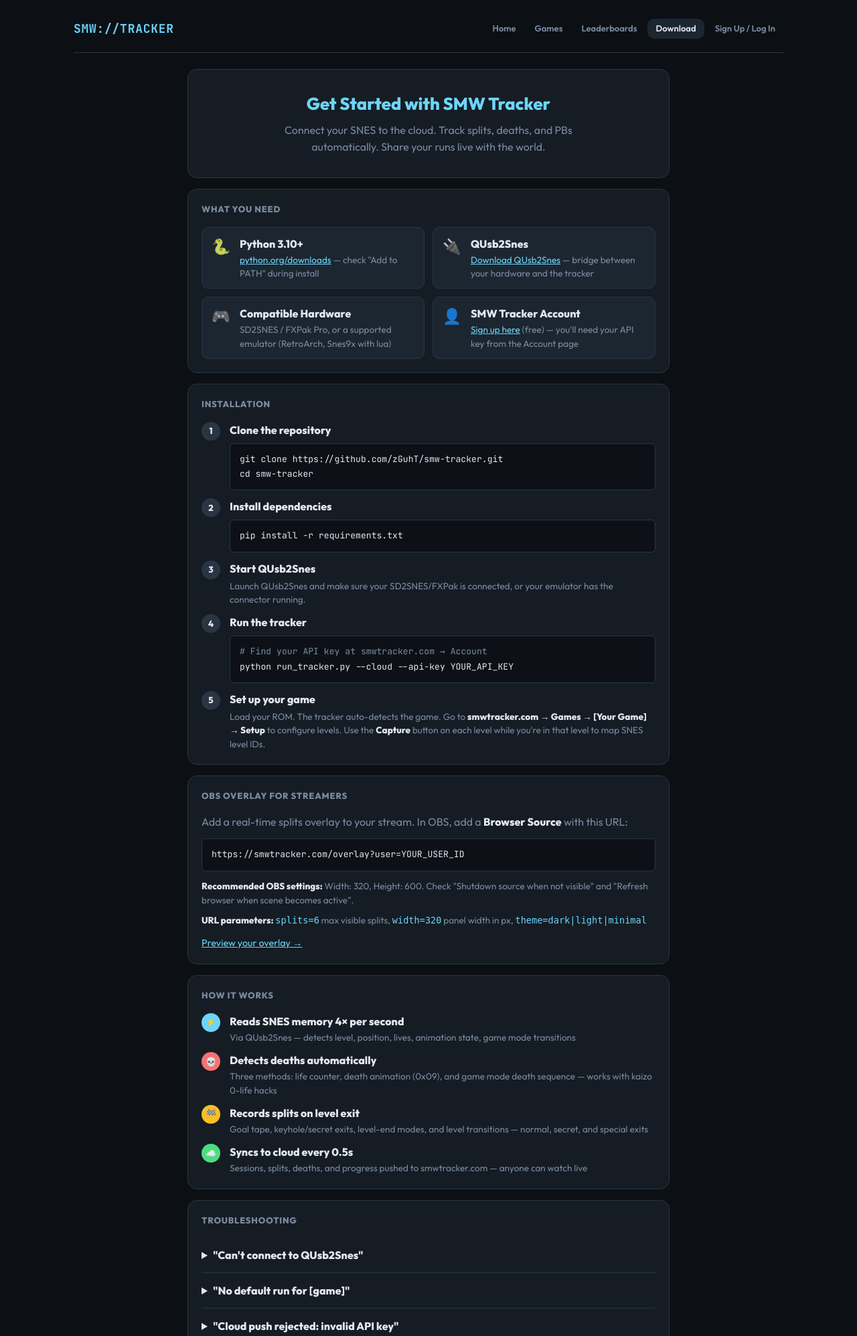
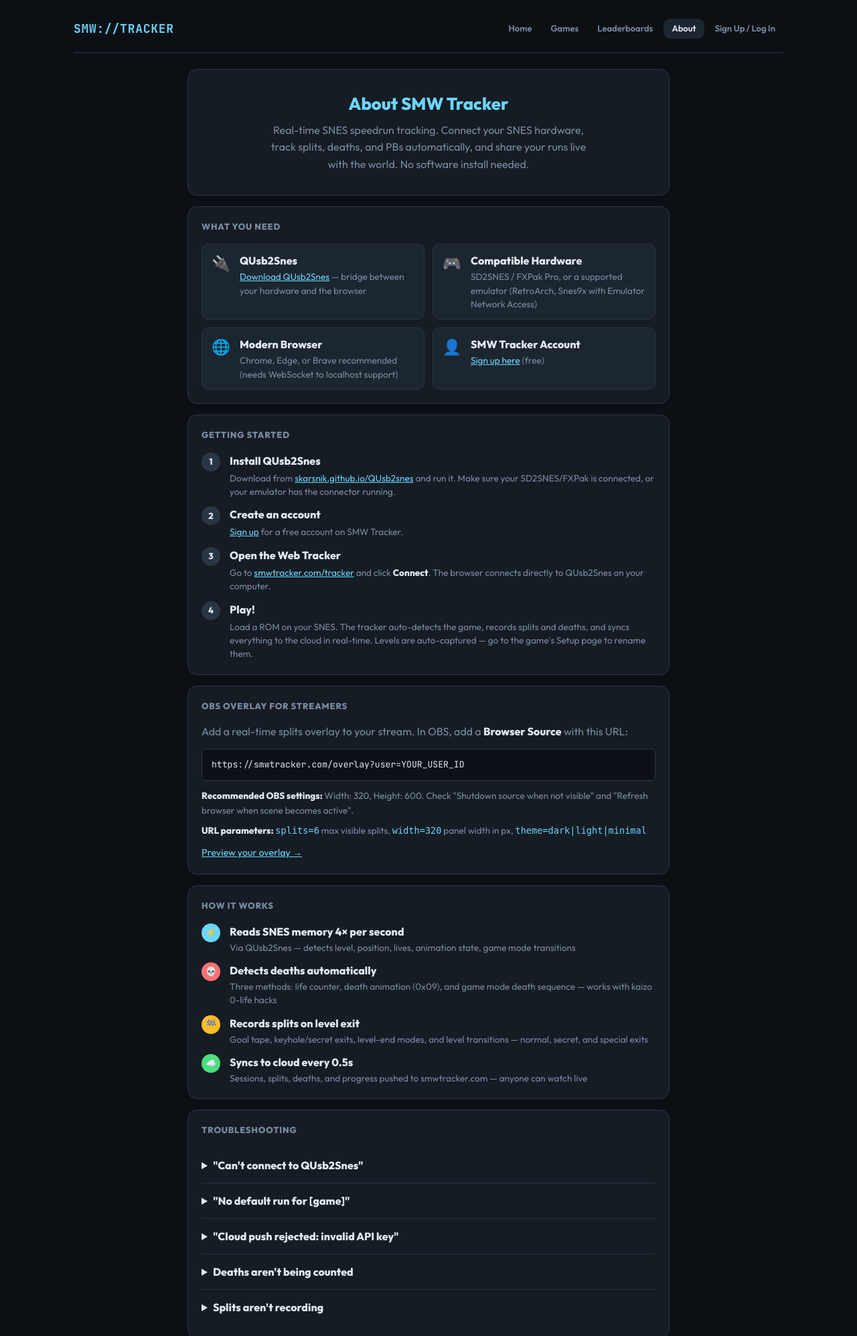
Before and after one commit to zGuhT/smw-tracker, a FastAPI app: page /download in a window 1280 px wide. Shown: the top 1995 px of the page at 67% size. Run offline with FastAPI, Linux system fonts and the light colour scheme; some libraries are stand-ins or nearby versions.

Commit message:
v1.1.0 — web tracker primary, fix menu/deaths/stale sessions, update nav

```diff
--- a/api/routes/live.py
+++ b/api/routes/live.py
@@ -405,8 +405,8 @@ def _sync_session_to_db(payload: dict, user_id: int) -> None:
 
     # Filter out non-game states (FXPak menu, no ROM loaded, test artifacts)
     # A real game name should be at least 2 chars and not a known placeholder
-    _IGNORE_GAMES = {"", "AnyGame", "TrackGame", "TestGame", "Unknown"}
-    is_real_game = is_active and game_name and game_name not in _IGNORE_GAMES and len(game_name) >= 2
+    _IGNORE_GAMES = {"", "AnyGame", "TrackGame", "TestGame", "Unknown", "m3nu", "menu", "Menu", "m3nu.bin"}
+    is_real_game = is_active and game_name and game_name not in _IGNORE_GAMES and len(game_name) >= 2 and "menu" not in game_name.lower() and "m3nu" not in game_name.lower()
 
     if not is_real_game:
         # Session ended or no game — ensure any active session for this user is closed
--- a/ui/templates/account.html
+++ b/ui/templates/account.html
@@ -14,7 +14,8 @@
         <a href="/u/{{ account_user.username }}">Home</a>
         <a href="/games">Games</a>
         <a href="/leaderboards">Leaderboards</a>
-        <a href="/download">Download</a>
+        <a href="/download">About</a>
+        {% if auth_user %}<a href="/tracker">Web Tracker</a>{% endif %}
         <a href="/u/{{ account_user.username }}/account" class="active">{{ account_user.display_name or account_user.username }}</a>
       </nav>
     </header>
--- a/ui/templates/auth.html
+++ b/ui/templates/auth.html
@@ -54,7 +54,8 @@
         <a href="/">Home</a>
         <a href="/games">Games</a>
         <a href="/leaderboards">Leaderboards</a>
-        <a href="/download">Download</a>
+        <a href="/download">About</a>
+        {% if auth_user %}<a href="/tracker">Web Tracker</a>{% endif %}
         <a href="/auth/page" class="active">Sign Up / Log In</a>
       </nav>
     </header>
--- a/ui/templates/download.html
+++ b/ui/templates/download.html
@@ -2,7 +2,7 @@
 <html lang="en">
 <head>
   <meta charset="utf-8">
-  <title>Download — SMW Tracker</title>
+  <title>About — SMW Tracker</title>
   <meta name="viewport" content="width=device-width, initial-scale=1">
   <link href="/static/css/app.css?v=4" rel="stylesheet">
 </head>
@@ -14,7 +14,8 @@
         <a href="/">Home</a>
         <a href="/games">Games</a>
         <a href="/leaderboards">Leaderboards</a>
-        <a href="/download" class="active">Download</a>
+        <a href="/download" class="active">About</a>
+        {% if auth_user %}<a href="/tracker">Web Tracker</a>{% endif %}
         {% if auth_user %}
           <a href="/u/{{ auth_user.username }}/account">{{ auth_user.display_name or auth_user.username }}</a>
         {% else %}
@@ -25,33 +26,30 @@
 
     <main style="max-width:720px;margin:0 auto;">
       <section class="card" style="text-align:center;padding:2rem 1.5rem;">
-        <h2 style="color:var(--accent);font-size:1.6rem;margin:0 0 0.5rem;">Get Started with SMW Tracker</h2>
+        <h2 style="color:var(--accent);font-size:1.6rem;margin:0 0 0.5rem;">About SMW Tracker</h2>
         <p class="muted" style="max-width:500px;margin:0 auto;line-height:1.6;">
-          Connect your SNES to the cloud. Track splits, deaths, and PBs automatically.
-          Share your runs live with the world.
+          Real-time SNES speedrun tracking. Connect your SNES hardware, track splits, deaths,
+          and PBs automatically, and share your runs live with the world. No software install needed.
         </p>
       </section>
 
       <section class="card">
         <div class="card-title">What You Need</div>
         <div class="dl-grid">
-          <div class="dl-req"><div class="dl-req-icon">🐍</div><div><strong>Python 3.10+</strong><div class="muted" style="font-size:0.85rem;margin-top:2px;"><a href="https://www.python.org/downloads/" style="color:var(--accent);">python.org/downloads</a> — check "Add to PATH" during install</div></div></div>
-          <div class="dl-req"><div class="dl-req-icon">🔌</div><div><strong>QUsb2Snes</strong><div class="muted" style="font-size:0.85rem;margin-top:2px;"><a href="https://skarsnik.github.io/QUsb2snes/" style="color:var(--accent);">Download QUsb2Snes</a> — bridge between your hardware and the tracker</div></div></div>
-          <div class="dl-req"><div class="dl-req-icon">🎮</div><div><strong>Compatible Hardware</strong><div class="muted" style="font-size:0.85rem;margin-top:2px;">SD2SNES / FXPak Pro, or a supported emulator (RetroArch, Snes9x with lua)</div></div></div>
-          <div class="dl-req"><div class="dl-req-icon">👤</div><div><strong>SMW Tracker Account</strong><div class="muted" style="font-size:0.85rem;margin-top:2px;"><a href="/auth/page" style="color:var(--accent);">Sign up here</a> (free) — you'll need your API key from the Account page</div></div></div>
+          <div class="dl-req"><div class="dl-req-icon">🔌</div><div><strong>QUsb2Snes</strong><div class="muted" style="font-size:0.85rem;margin-top:2px;"><a href="https://skarsnik.github.io/QUsb2snes/" style="color:var(--accent);">Download QUsb2Snes</a> — bridge between your hardware and the browser</div></div></div>
+          <div class="dl-req"><div class="dl-req-icon">🎮</div><div><strong>Compatible Hardware</strong><div class="muted" style="font-size:0.85rem;margin-top:2px;">SD2SNES / FXPak Pro, or a supported emulator (RetroArch, Snes9x with Emulator Network Access)</div></div></div>
+          <div class="dl-req"><div class="dl-req-icon">🌐</div><div><strong>Modern Browser</strong><div class="muted" style="font-size:0.85rem;margin-top:2px;">Chrome, Edge, or Brave recommended (needs WebSocket to localhost support)</div></div></div>
+          <div class="dl-req"><div class="dl-req-icon">👤</div><div><strong>SMW Tracker Account</strong><div class="muted" style="font-size:0.85rem;margin-top:2px;"><a href="/auth/page" style="color:var(--accent);">Sign up here</a> (free)</div></div></div>
         </div>
       </section>
 
       <section class="card">
-        <div class="card-title">Installation</div>
+        <div class="card-title">Getting Started</div>
         <div class="dl-steps">
-          <div class="dl-step"><div class="dl-step-num">1</div><div class="dl-step-body"><strong>Clone the repository</strong><pre class="dl-code">git clone https://github.com/zGuhT/smw-tracker.git
-cd smw-tracker</pre></div></div>
-          <div class="dl-step"><div class="dl-step-num">2</div><div class="dl-step-body"><strong>Install dependencies</strong><pre class="dl-code">pip install -r requirements.txt</pre></div></div>
-          <div class="dl-step"><div class="dl-step-num">3</div><div class="dl-step-body"><strong>Start QUsb2Snes</strong><p class="muted" style="font-size:0.85rem;margin:4px 0 0;">Launch QUsb2Snes and make sure your SD2SNES/FXPak is connected, or your emulator has the connector running.</p></div></div>
-          <div class="dl-step"><div class="dl-step-num">4</div><div class="dl-step-body"><strong>Run the tracker</strong><pre class="dl-code"><span class="dl-comment"># Find your API key at smwtracker.com → Account</span>
-python run_tracker.py --cloud --api-key YOUR_API_KEY</pre></div></div>
-          <div class="dl-step"><div class="dl-step-num">5</div><div class="dl-step-body"><strong>Set up your game</strong><p class="muted" style="font-size:0.85rem;margin:4px 0 0;">Load your ROM. The tracker auto-detects the game. Go to <strong style="color:var(--text);">smwtracker.com → Games → [Your Game] → Setup</strong> to configure levels. Use the <strong style="color:var(--text);">Capture</strong> button on each level while you're in that level to map SNES level IDs.</p></div></div>
+          <div class="dl-step"><div class="dl-step-num">1</div><div class="dl-step-body"><strong>Install QUsb2Snes</strong><p class="muted" style="font-size:0.85rem;margin:4px 0 0;">Download from <a href="https://skarsnik.github.io/QUsb2snes/" style="color:var(--accent);">skarsnik.github.io/QUsb2snes</a> and run it. Make sure your SD2SNES/FXPak is connected, or your emulator has the connector running.</p></div></div>
+          <div class="dl-step"><div class="dl-step-num">2</div><div class="dl-step-body"><strong>Create an account</strong><p class="muted" style="font-size:0.85rem;margin:4px 0 0;"><a href="/auth/page" style="color:var(--accent);">Sign up</a> for a free account on SMW Tracker.</p></div></div>
+          <div class="dl-step"><div class="dl-step-num">3</div><div class="dl-step-body"><strong>Open the Web Tracker</strong><p class="muted" style="font-size:0.85rem;margin:4px 0 0;">Go to <a href="/tracker" style="color:var(--accent);">smwtracker.com/tracker</a> and click <strong style="color:var(--text);">Connect</strong>. The browser connects directly to QUsb2Snes on your computer.</p></div></div>
+          <div class="dl-step"><div class="dl-step-num">4</div><div class="dl-step-body"><strong>Play!</strong><p class="muted" style="font-size:0.85rem;margin:4px 0 0;">Load a ROM on your SNES. The tracker auto-detects the game, records splits and deaths, and syncs everything to the cloud in real-time. Levels are auto-captured — go to the game's Setup page to rename them.</p></div></div>
         </div>
       </section>
 
--- a/ui/templates/game.html
+++ b/ui/templates/game.html
@@ -19,7 +19,8 @@
         {% endif %}
         <a href="/games">Games</a>
         <a href="/leaderboards">Leaderboards</a>
-        <a href="/download">Download</a>
+        <a href="/download">About</a>
+        {% if auth_user %}<a href="/tracker">Web Tracker</a>{% endif %}
         {% if is_local %}<a href="/overlay" target="_blank">Overlay</a>{% endif %}
         {% if is_local or is_authenticated %}<a href="/game/{{ game_name }}/setup">Setup</a>{% endif %}
         {% if auth_user %}
--- a/ui/templates/games_library.html
+++ b/ui/templates/games_library.html
@@ -36,7 +36,8 @@
         <a href="/">Home</a>
         <a href="/games" class="active">Games</a>
         <a href="/leaderboards">Leaderboards</a>
-        <a href="/download">Download</a>
+        <a href="/download">About</a>
+        {% if auth_user %}<a href="/tracker">Web Tracker</a>{% endif %}
         {% if auth_user %}
           <a href="/u/{{ auth_user.username }}/account">{{ auth_user.display_name or auth_user.username }}</a>
         {% else %}
--- a/ui/templates/landing.html
+++ b/ui/templates/landing.html
@@ -14,7 +14,7 @@
         <a href="/" class="active">Home</a>
         <a href="/games">Games</a>
         <a href="/leaderboards">Leaderboards</a>
-        <a href="/download">Download</a>
+        <a href="/download">About</a>
         <a href="/auth/page">Sign Up / Log In</a>
       </nav>
     </header>
@@ -29,7 +29,7 @@
         </p>
         <div class="landing-buttons">
           <a href="/auth/page" class="landing-btn-primary">Create Account</a>
-          <a href="/download" class="landing-btn-secondary">Download Tracker</a>
+          <a href="/download" class="landing-btn-secondary">Learn More</a>
         </div>
       </section>
 
--- a/ui/templates/leaderboard.html
+++ b/ui/templates/leaderboard.html
@@ -42,7 +42,8 @@
         <a href="/">Home</a>
         <a href="/games">Games</a>
         <a href="/leaderboards" class="active">Leaderboards</a>
-        <a href="/download">Download</a>
+        <a href="/download">About</a>
+        {% if auth_user %}<a href="/tracker">Web Tracker</a>{% endif %}
         {% if auth_user %}
           <a href="/u/{{ auth_user.username }}/account">{{ auth_user.display_name or auth_user.username }}</a>
         {% else %}
--- a/ui/templates/live.html
+++ b/ui/templates/live.html
@@ -15,7 +15,8 @@
         <a href="/">Home</a>
         <a href="/games">Games</a>
         <a href="/leaderboards">Leaderboards</a>
-        <a href="/download">Download</a>
+        <a href="/download">About</a>
+        {% if auth_user %}<a href="/tracker">Web Tracker</a>{% endif %}
         {% if auth_user %}
           <a href="/u/{{ auth_user.username }}/account">{{ auth_user.display_name or auth_user.username }}</a>
         {% else %}
--- a/ui/templates/profile.html
+++ b/ui/templates/profile.html
@@ -14,7 +14,8 @@
         <a href="/u/{{ profile_username }}" class="active">{{ profile_display_name }}</a>
         <a href="/games">Games</a>
         <a href="/leaderboards">Leaderboards</a>
-        <a href="/download">Download</a>
+        <a href="/download">About</a>
+        {% if auth_user %}<a href="/tracker">Web Tracker</a>{% endif %}
         {% if auth_user and auth_user.username == profile_username %}
           <a href="/u/{{ profile_username }}/account">Account</a>
         {% elif auth_user %}
--- a/ui/templates/setup.html
+++ b/ui/templates/setup.html
@@ -18,7 +18,8 @@
         {% endif %}
         <a href="/games">Games</a>
         <a href="/leaderboards">Leaderboards</a>
-        <a href="/download">Download</a>
+        <a href="/download">About</a>
+        {% if auth_user %}<a href="/tracker">Web Tracker</a>{% endif %}
         {% if is_local %}<a href="/overlay" target="_blank">Overlay</a>{% endif %}
         <a id="back-link" href="/">Back to Game</a>
         {% if auth_user %}
--- a/ui/templates/share_run.html
+++ b/ui/templates/share_run.html
@@ -25,7 +25,8 @@
         <a href="/">Home</a>
         <a href="/games">Games</a>
         <a href="/leaderboards">Leaderboards</a>
-        <a href="/download">Download</a>
+        <a href="/download">About</a>
+        {% if auth_user %}<a href="/tracker">Web Tracker</a>{% endif %}
         {% if auth_user %}
           <a href="/u/{{ auth_user.username }}">{{ auth_user.display_name or auth_user.username }}</a>
         {% else %}
```
Also changed, not shown: ui/templates/web_tracker.html (+39 -12 lines).
